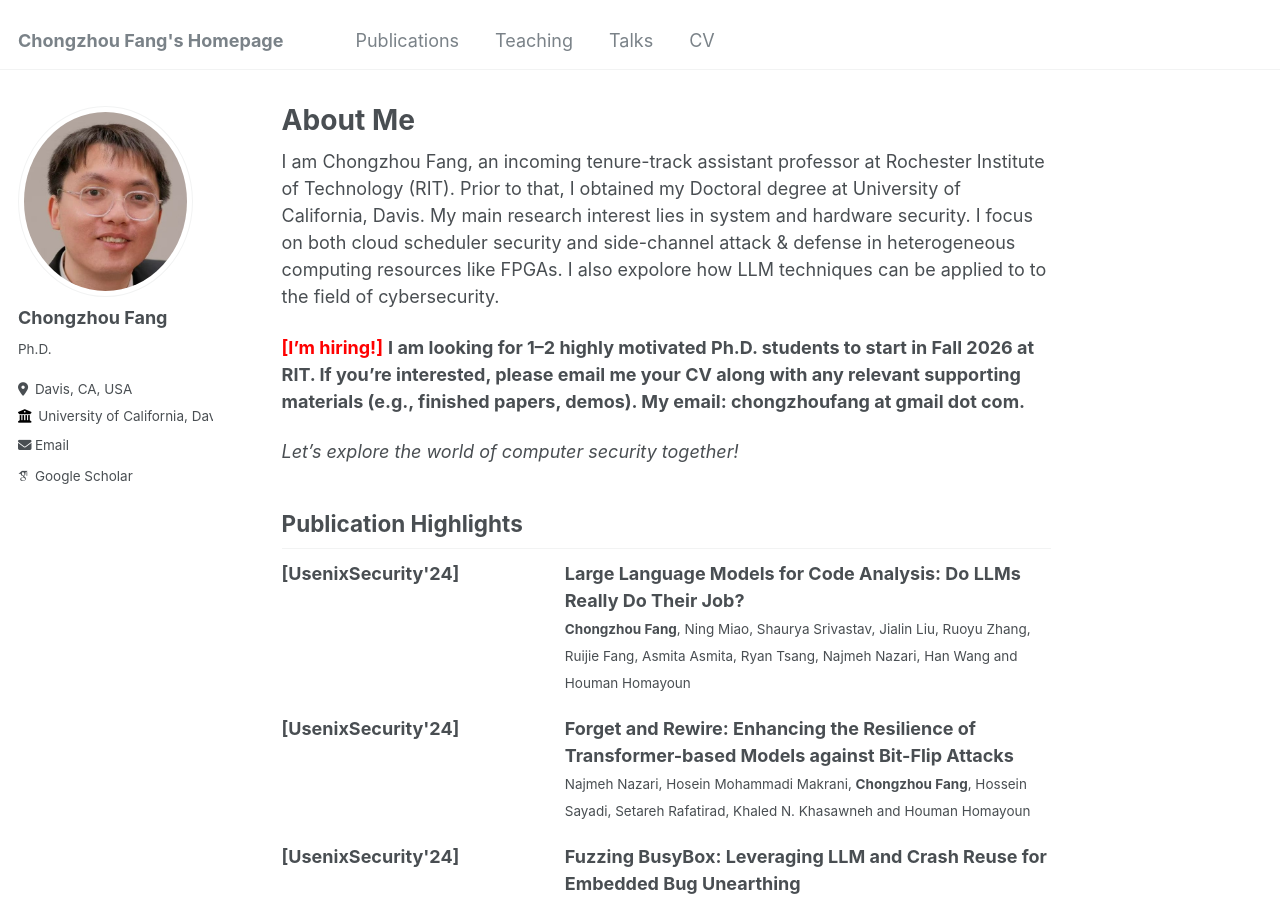
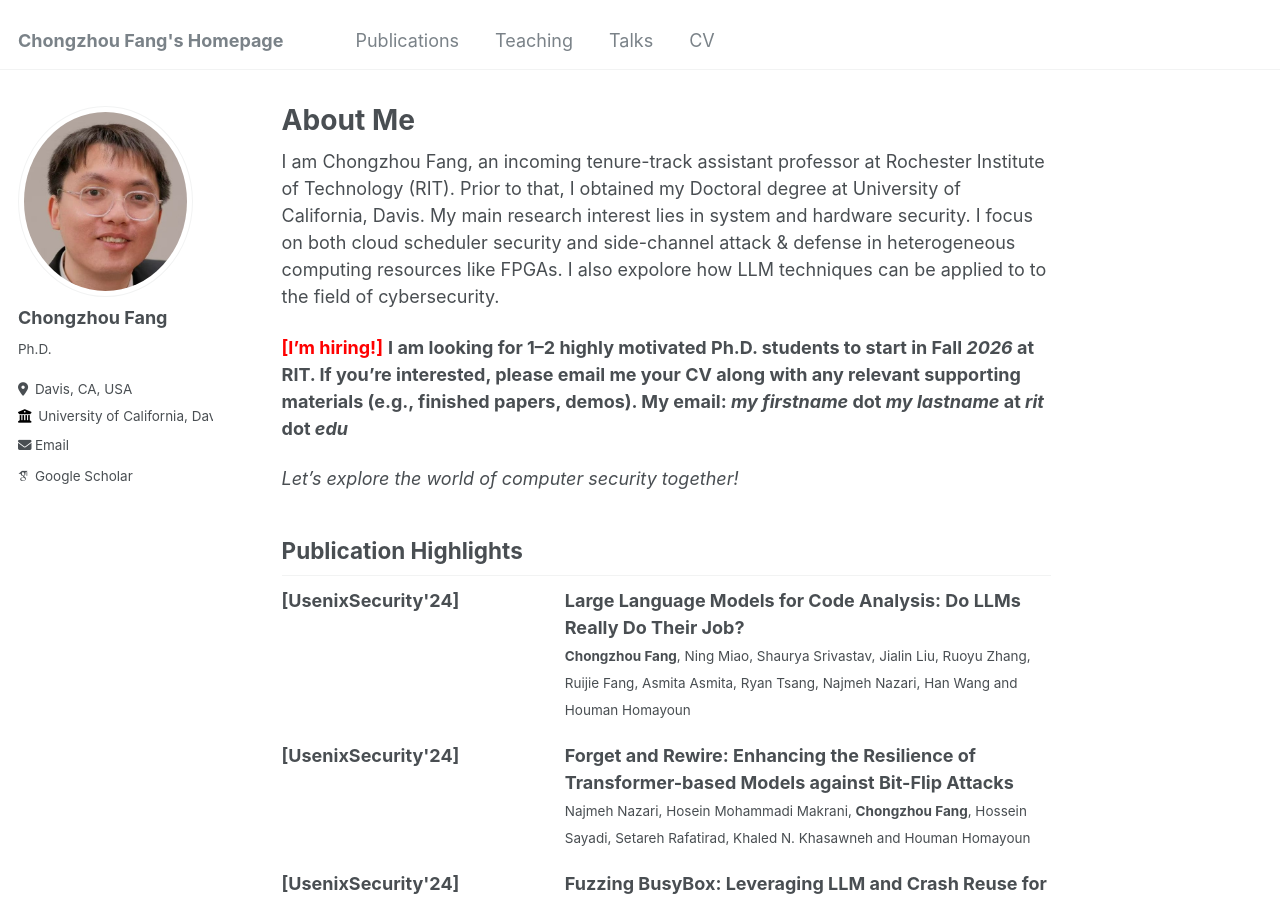
Before and after one commit to ChongzhouFang/ChongzhouFang.github.io, a Jekyll site: the page built from _pages/about.md, in a window 1280 px wide and 900 px high. Built offline with Jekyll 4.4.1, drawn with Linux system fonts in a browser that asks for light colours; some web fonts are replaced.

Commit message:
upadte email

```diff
--- a/_pages/about.md
+++ b/_pages/about.md
@@ -10,7 +10,7 @@ redirect_from:
 I am Chongzhou Fang, an incoming tenure-track assistant professor at Rochester Institute of Technology (RIT). Prior to that, I obtained my Doctoral degree at University of California, Davis. My main research interest lies in system and hardware security. I focus on both cloud scheduler security and side-channel attack &amp; defense in heterogeneous computing resources like FPGAs. I also expolore how LLM techniques can be applied to to the field of cybersecurity.
 
 
-<span style="color: red;"><strong>[I'm hiring!]</strong></span> <b>I am looking for 1–2 highly motivated Ph.D. students to start in Fall 2026 at RIT. If you’re interested, please email me your CV along with any relevant supporting materials (e.g., finished papers, demos). My email: chongzhoufang at gmail dot com.</b>
+<span style="color: red;"><strong>[I'm hiring!]</strong></span> <b>I am looking for 1–2 highly motivated Ph.D. students to start in Fall <i>2026</i> at RIT. If you’re interested, please email me your CV along with any relevant supporting materials (e.g., finished papers, demos). My email: <i>my firstname</i> dot <i>my lastname</i> at <i>rit</i> dot <i>edu</i></b>
 
 <p><i>Let’s explore the world of computer security together!</i></p>
 
```
Also changed, not shown: 1 other file.
